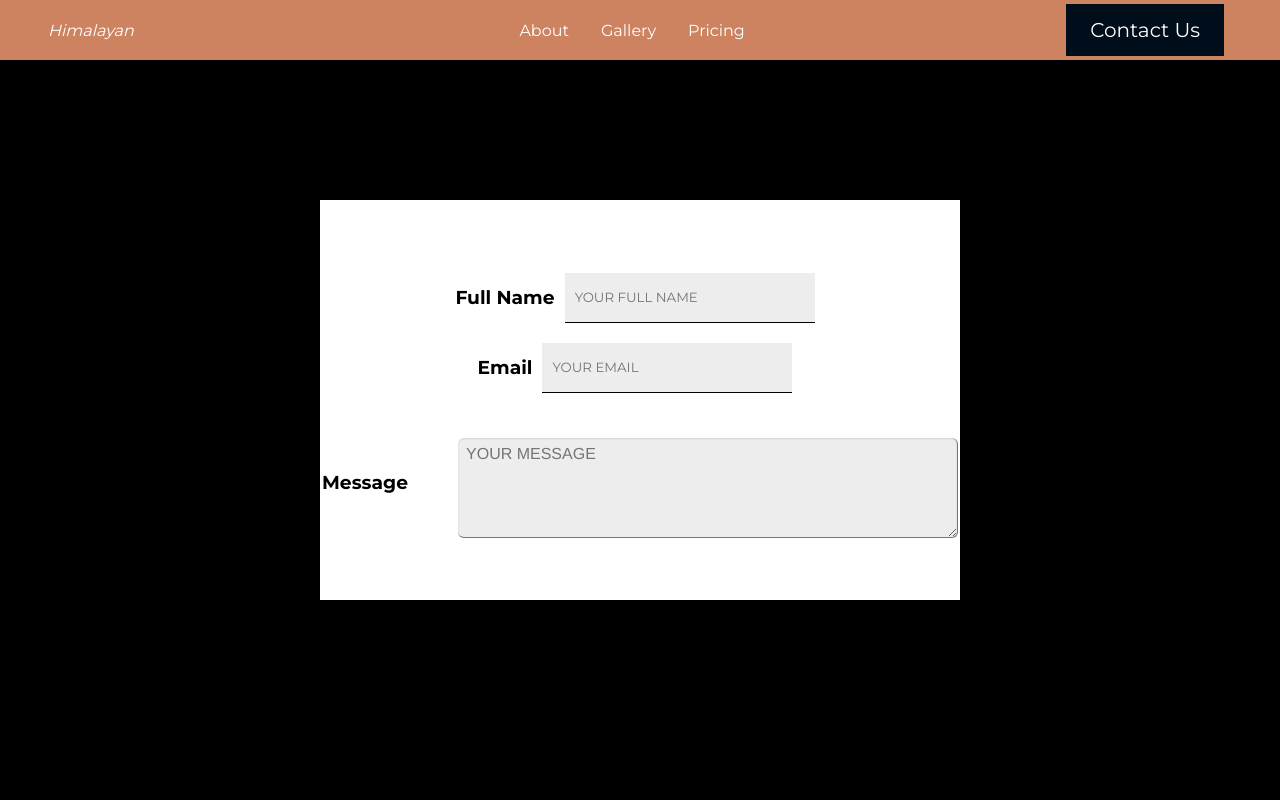
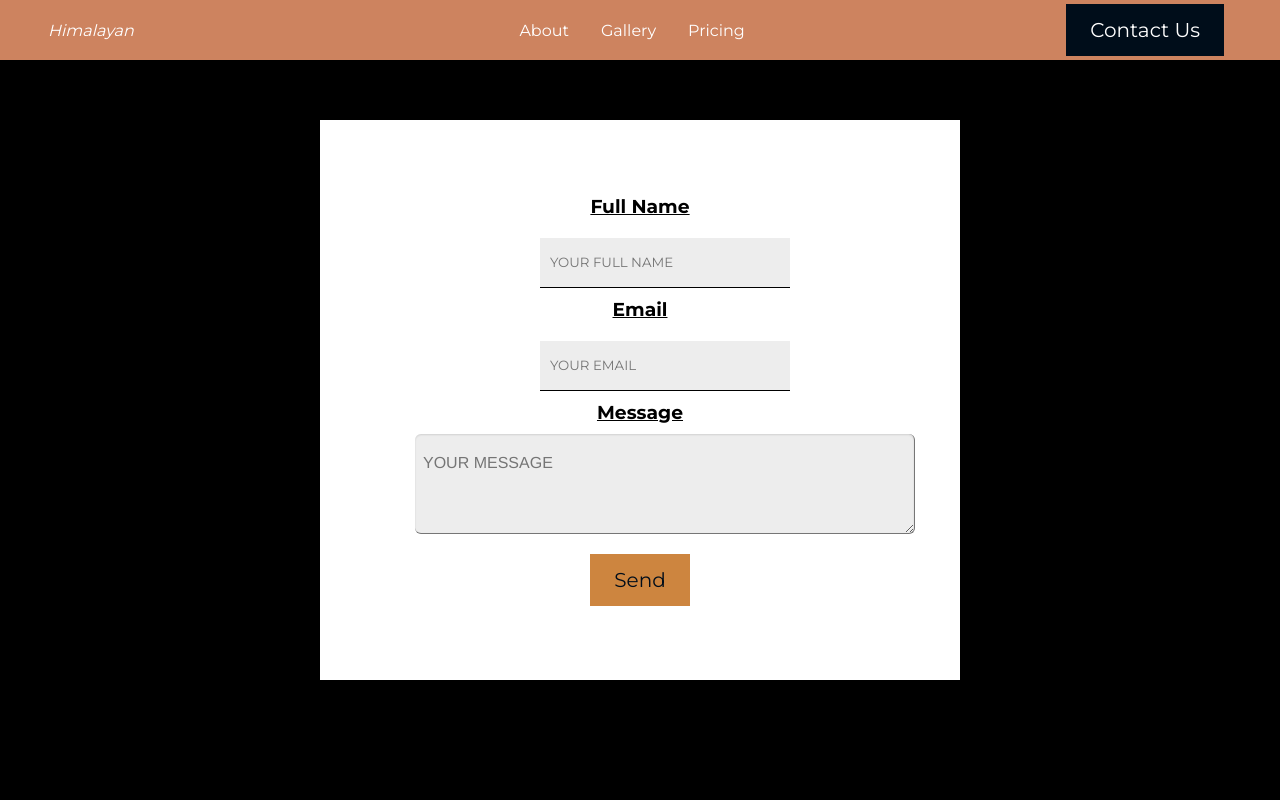
Before and after one commit to Anup4944/salon-shop, a React (Create React App) app: page /contact in a window 1280 px wide. Shown: the top 800 px of the page. Built offline with nearby package versions, Linux system fonts and the light colour scheme.

Commit message:
form styling done

```diff
--- a/src/components/ContactForm.js
+++ b/src/components/ContactForm.js
@@ -12,19 +12,16 @@ const Wrapper = styled.div`
 
 const Form = styled.form`
   background: #fff;
-  height: 50%;
+  height: 70%;
   width: 50%;
   display: flex;
   flex-direction: column;
   align-items: center;
   justify-content: center;
-`;
 
-const First = styled.div`
-  display: flex;
-  align-items: center;
-  justify-content: space-between;
-  text-align: center;
+  h3 {
+    text-decoration: underline;
+  }
 `;
 
 const Input = styled.input`
@@ -33,15 +30,13 @@ const Input = styled.input`
   height: 50px;
   border: none;
   border-bottom: 1px solid black;
-  margin: 10px 10px;
+  margin-left: 50px;
+  margin-top: 20px;
+  margin-bottom: 10px;
   padding: 10px;
-`;
-
-const Second = styled.div`
   display: flex;
+  justify-content: center;
   align-items: center;
-  justify-content: space-between;
-  margin-top: 25px;
 `;
 
 const TextArea = styled.textarea`
@@ -63,28 +58,46 @@ const TextArea = styled.textarea`
   color: #555555;
   font-family: "Helvetica Neue", Helvetica, Arial, sans-serif;
   font-size: 1em;
-  line-height: 1.4em;
+  line-height: 3em;
   padding: 5px 8px;
   transition: background-color 0.2s ease 0s;
+`;
+
+const SendButton = styled.button`
+  background: ${({ primary }) => (primary ? "#000d1a" : "#CD853F")};
+  white-space: nowrap;
+  outline: none;
+  border: none;
+  margin-top: 20px;
+  min-width: 100px;
+  max-width: 200px;
+  cursor: pointer;
+  text-decoration: none;
+  transition: 0.3s;
+  display: flex;
+  justify-content: center;
+  align-items: center;
+  padding: ${({ big }) => (big ? "16px 40px" : "14px 24px")};
+  color: ${({ primary }) => (primary ? "#fff" : "#000d1a")};
+  font-size: ${({ big }) => (big ? "14px" : "20px")};
+  border-radius: ${({ round }) => (round ? "50px" : "0px")};
+
+  &:hover {
+    transform: translateY(-2px);
+  }
 `;
 
 const ContactForm = () => {
   return (
     <Wrapper>
       <Form>
-        <First>
         <h3> Full Name</h3>
         <Input placeholder="YOUR FULL NAME" />
-        </First>
-
-        <First>
         <h3> Email </h3>
         <Input placeholder="YOUR EMAIL" />
-        </First>
-        <Second>
         <h3>Message </h3>
         <TextArea placeholder="YOUR MESSAGE" />
-        </Second>
+        <SendButton>Send</SendButton>
       </Form>
     </Wrapper>
   );
--- a/src/components/Hero.js
+++ b/src/components/Hero.js
@@ -131,18 +131,18 @@ const Hero = ({ slides }) => {
 
   const timeout = useRef(null);
 
-  // useEffect(() => {
-  //   const nextSlide = () => {
-  //     setCurrent((current) => (current === length - 1 ? 0 : current + 1));
-  //   };
+  useEffect(() => {
+    const nextSlide = () => {
+      setCurrent((current) => (current === length - 1 ? 0 : current + 1));
+    };
 
-  //   timeout.current = setTimeout(nextSlide, 3000);
-  //   return function () {
-  //     if (timeout.current) {
-  //       clearTimeout(timeout.current);
-  //     }
-  //   };
-  // }, [current, length]);
+    timeout.current = setTimeout(nextSlide, 5000);
+    return function () {
+      if (timeout.current) {
+        clearTimeout(timeout.current);
+      }
+    };
+  }, [current, length]);
 
   const nextSlide = () => {
     if (timeout.current) {
```
Lines whose indentation alone changed are shown as unchanged.
